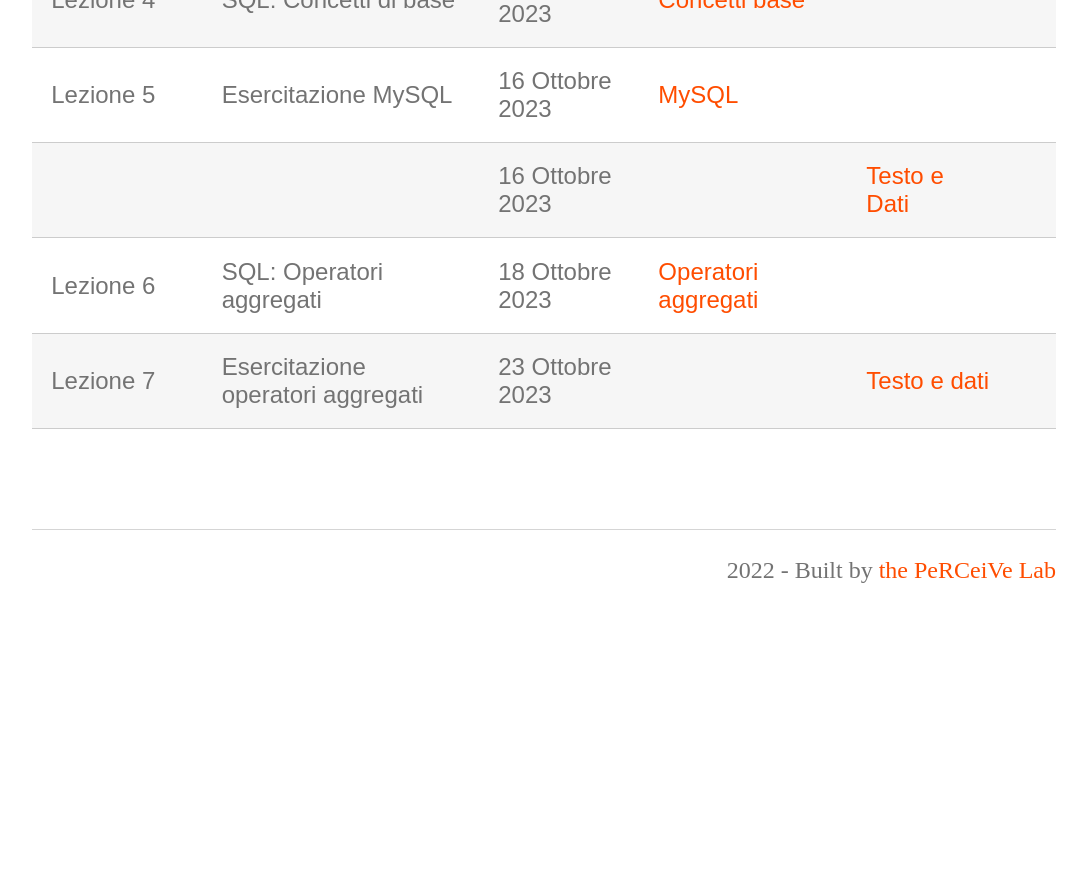
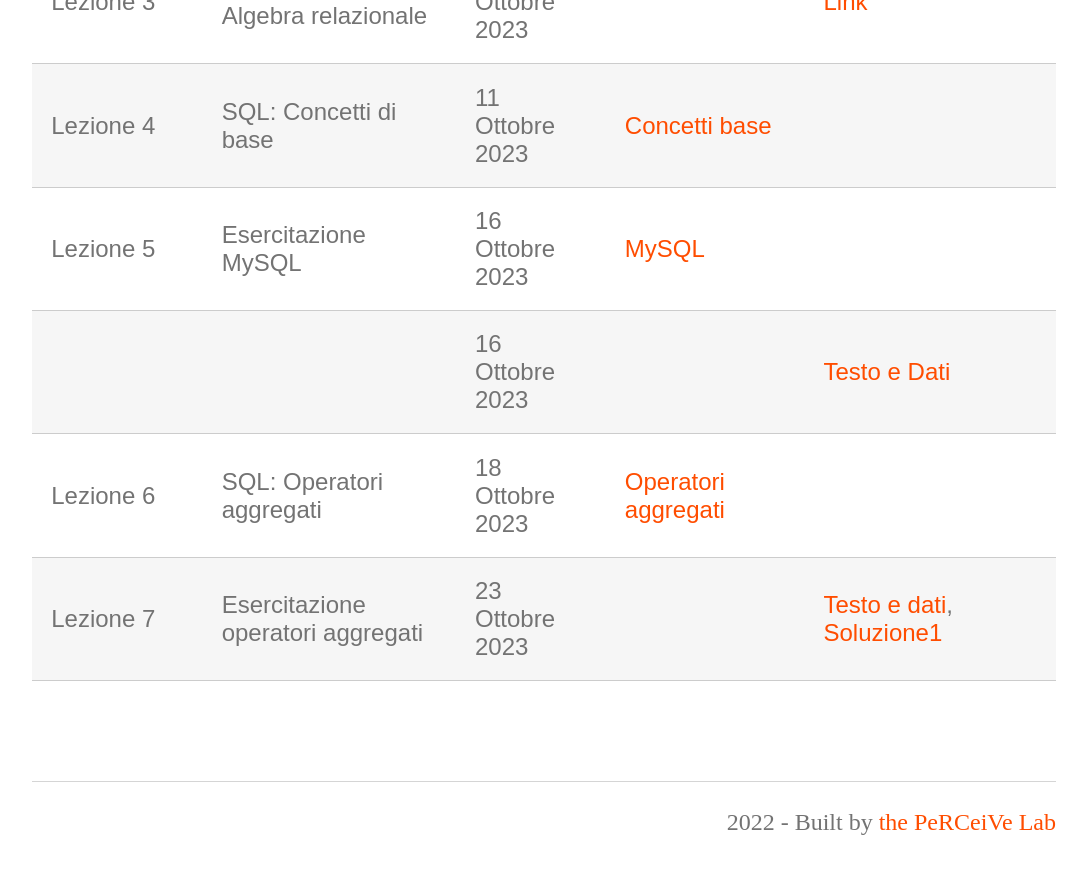
Before and after one commit to perceivelab/database-course, a Jekyll site: the page built from lezioni.md, in a window 1280 px wide and 900 px high, scrolled down 789 px. Shown: the top 874 px of the window, without its empty margins (96-1183 px from the left). Built offline with Jekyll 4.4.1, drawn with Linux system fonts in a browser that asks for light colours; our own code applies the rules of GitHub Pages for plain Markdown files; before the commit the page ends 1437 px from its top, so only the background shows below that.

Commit message:
Update lezioni.md

```diff
--- a/lezioni.md
+++ b/lezioni.md
@@ -15,7 +15,7 @@
 | Lezione 5  | Esercitazione MySQL                    | 16 Ottobre 2023   | [MySQL](https://drive.google.com/file/d/1Pqm2TqSfBQXboEPyh3y2eGgEH5mt-PA7/view?usp=share_link)                        |             |
 |   |                     | 16 Ottobre 2023   | |[Testo e Dati](https://drive.google.com/file/d/1i7J1amDr4M01sJzI3dO-i5pdI1dERq1H/view?usp=share_link)                        |
 | Lezione 6  | SQL: Operatori aggregati                   | 18 Ottobre 2023   | [Operatori aggregati](https://drive.google.com/file/d/1A4mCEehIwVzy1upPbaMFVsH7opPb6-3o/view?usp=sharing)                        |             |
-| Lezione 7  | Esercitazione operatori aggregati                    | 23 Ottobre 2023   | | [Testo e dati](https://drive.google.com/file/d/1G4ahE5VfEiN24muC71vMFQ-5_-l-DOiC/view?usp=sharing)                        |          |
+| Lezione 7  | Esercitazione operatori aggregati                    | 23 Ottobre 2023   | | [Testo e dati](https://drive.google.com/file/d/1G4ahE5VfEiN24muC71vMFQ-5_-l-DOiC/view?usp=sharing), [Soluzione1](https://drive.google.com/file/d/1spNlz6uf3L99u0WcApaVwyBlIPntX-hm/view?usp=sharing)                        |          |
 
 
 
```
